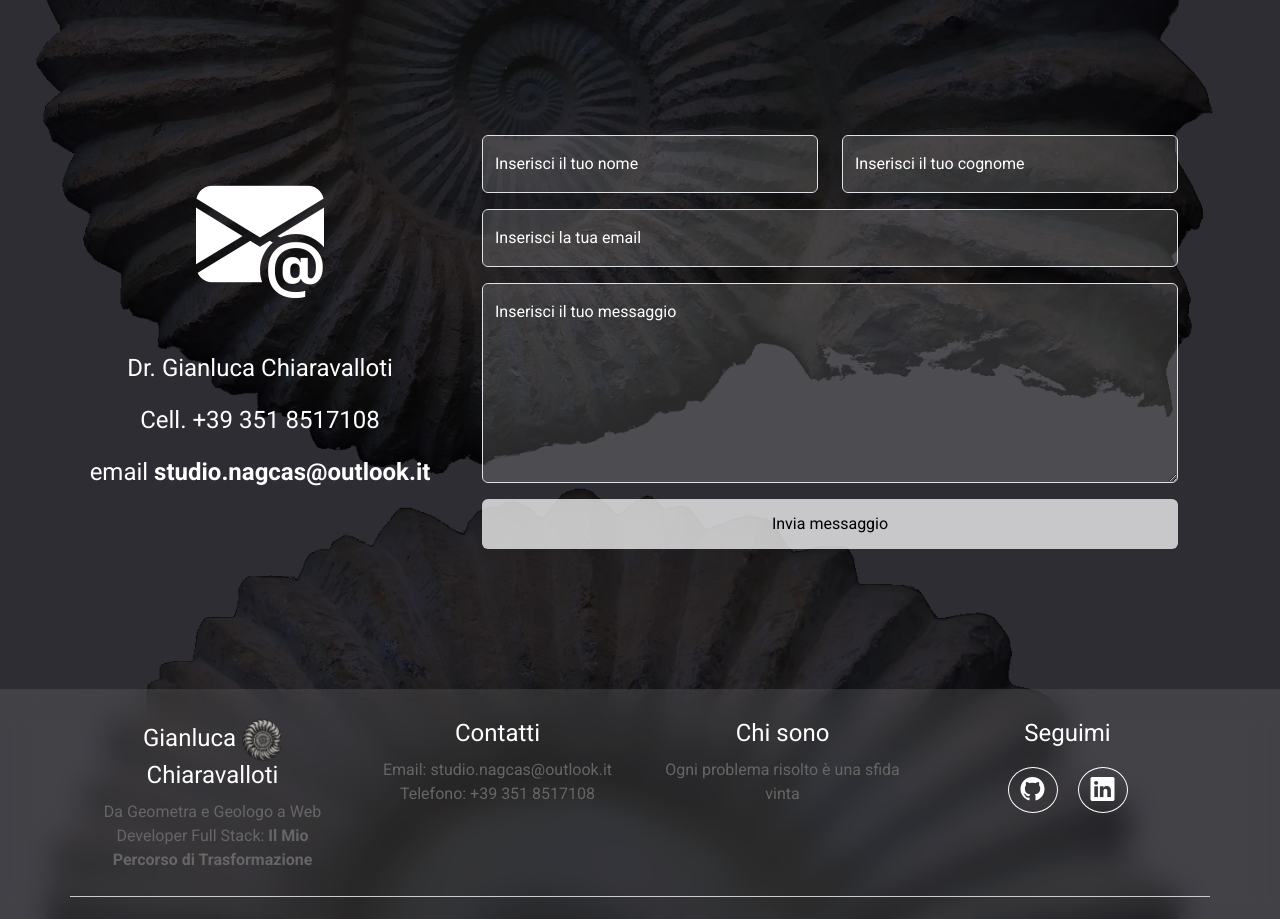
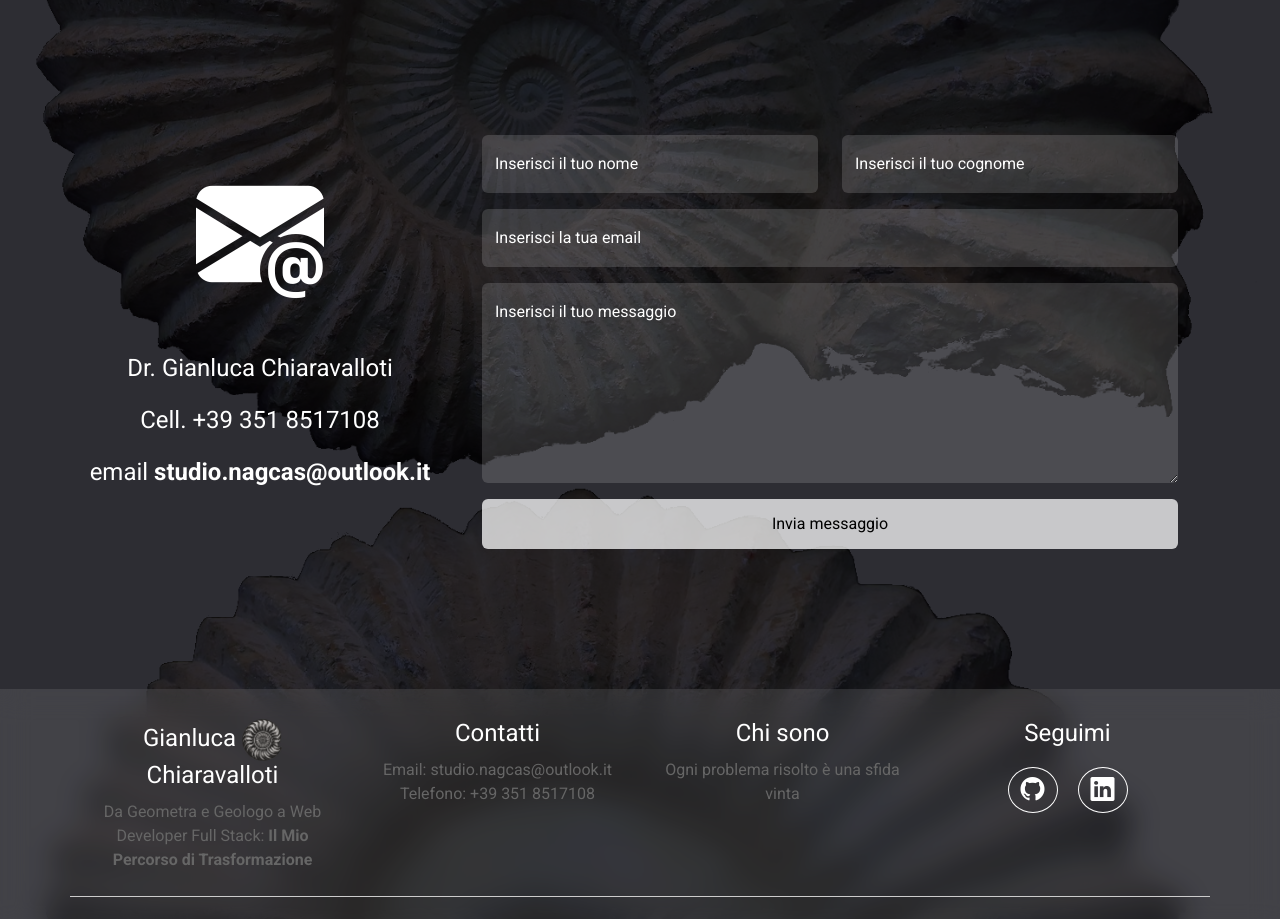
Before and after one commit to nagcas/Portfolio-Gianluca, a React (Vite) app in the folder frontend/: page / in a window 1280 px wide. Shown: the part 6840-7759 px from the top of the page. Built offline with nearby package versions, Linux system fonts and the light colour scheme; no server answers.

Commit message:
update form contact

```diff
--- a/frontend/src/components/contacts/Contacts.css
+++ b/frontend/src/components/contacts/Contacts.css
@@ -44,7 +44,7 @@
 }
 
 .btn__send__form:hover {
-  background-color: #ffffff26;
+  background-color: #272727bd;
   color: #fff;
   border: none;
 }
@@ -52,3 +52,16 @@
 .icons__email {
   font-size: 8rem;
 }
+
+.form__input {
+  border: 0;
+  outline: none;
+}
+
+.form__input:hover {
+  background-color: #272727bd;
+}
+
+.form__btn {
+  border: 0;
+}
--- a/frontend/src/components/contacts/Contacts.jsx
+++ b/frontend/src/components/contacts/Contacts.jsx
@@ -161,7 +161,7 @@ function Contacts() {
           </div>
         </Col>
         <Col data-aos="fade-up" sm={12} md={12} lg={8}>
-          <Form onSubmit={handleSaveSubmit} className="content__contacts">
+          <Form onSubmit={handleSaveSubmit} className="content__contacts" autoComplete="off">
             <Row className="form__contact">
               <Col md={6}>
                 <FloatingLabel
@@ -176,6 +176,7 @@ function Contacts() {
                   className="mb-3"
                 >
                   <Form.Control
+                    className="form__input"
                     type="text"
                     name="name"
                     aria-label={t("contacts.inserisci-il-tuo-nome")}
@@ -199,6 +200,7 @@ function Contacts() {
                   className="mb-3"
                 >
                   <Form.Control
+                    className="form__input"
                     type="text"
                     name="lastname"
                     aria-label={t("contacts.inserisci-il-tuo-cognome")}
@@ -222,6 +224,7 @@ function Contacts() {
                   className="mb-3"
                 >
                   <Form.Control
+                    className="form__input"
                     type="email"
                     name="email"
                     aria-label={t("contacts.inserisci-la-tua-email")}
@@ -244,7 +247,7 @@ function Contacts() {
                   }
                 >
                   <Form.Control
-                    className="mb-3"
+                    className="mb-3 form__input"
                     as="textarea"
                     placeholder={t("contacts.inserisci-il-tuo-messaggio")}
                     aria-label={t("contacts.inserisci-il-tuo-messaggio")}
@@ -260,7 +263,7 @@ function Contacts() {
                 <Button
                   type="submit"
                   variant="outline-light"
-                  className="btn__send__form w-100"
+                  className="btn__send__form w-100 form_btn"
                   aria-label={t("contacts.inserisci-il-tuo-messaggio")}
                   disabled={loading}
                 >
```
